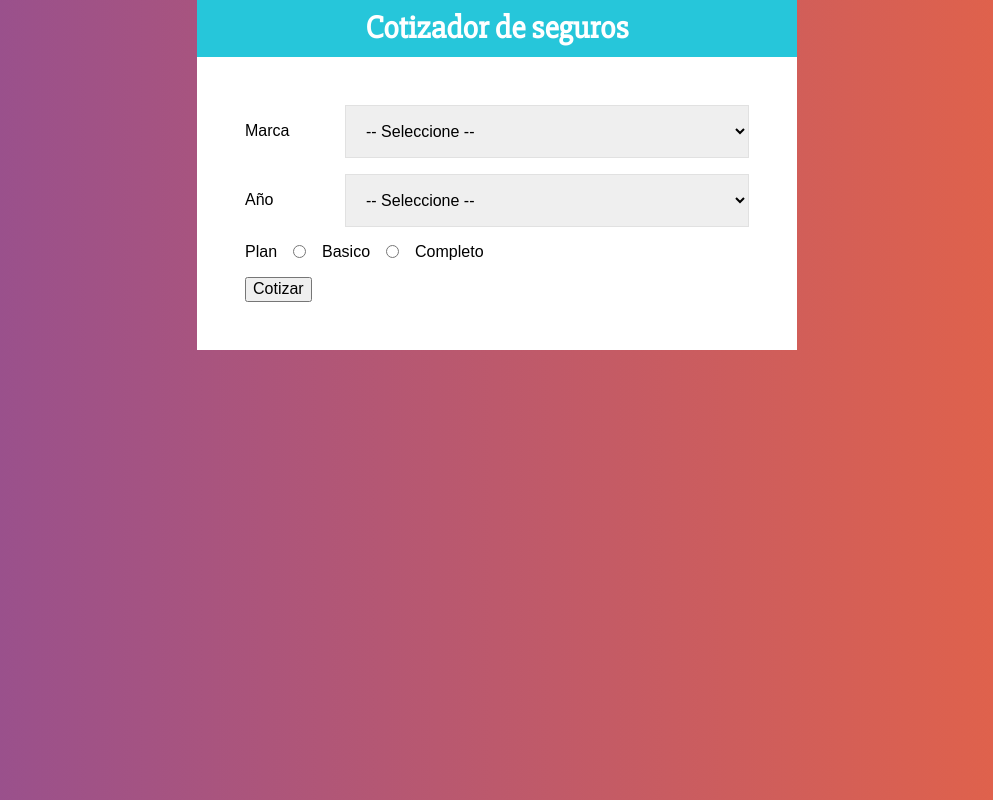
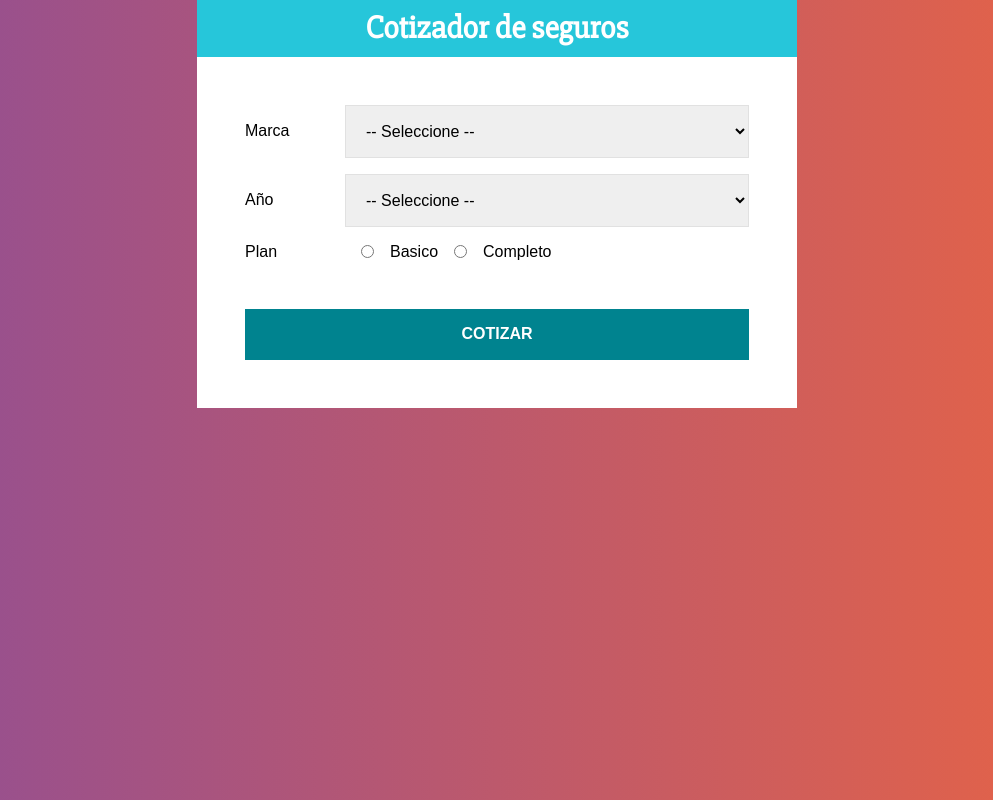
Before and after one commit to alejandrogalaz21/Cotizador, a React (Create React App) app: page / in a window 1280 px wide. Shown: the whole page, without its empty margins (143-1136 px from the left). Built offline with nearby package versions, Linux system fonts and the light colour scheme.

Commit message:
terminando los  estilos del  form

```diff
--- a/src/components/Form.js
+++ b/src/components/Form.js
@@ -22,6 +22,24 @@
 
 const InputRadio = styled.input`
   margin: 0 1rem;
+`
+
+const Button = styled.button`
+  background-color: #00838f;
+  font-size: 16px;
+  width: 100%;
+  padding: 1rem;
+  color: #fff;
+  text-transform: uppercase;
+  font-weight: bold;
+  border: none;
+  transition: background-color .3s ease;
+  margin-top: 2rem;
+
+  &:hover {
+    cursor: pointer;
+    background-color #26C6DA;
+  }
 `
 
 const Form = (props) => {
@@ -55,12 +73,12 @@
       </Field>
 
       <Field>
-        <label>Plan</label>
+        <Label>Plan</Label>
         <InputRadio type='radio' name='plan' value='basico' /> Basico
         <InputRadio type='radio' name='plan' value='completo' /> Completo
       </Field>
 
-      <button type='button'>Cotizar</button>
+      <Button type='button'>Cotizar</Button>
     </form>
   )
 }
```
